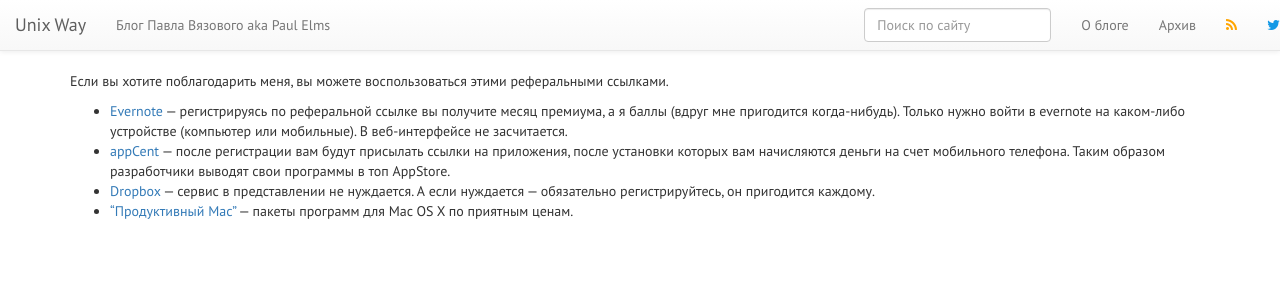
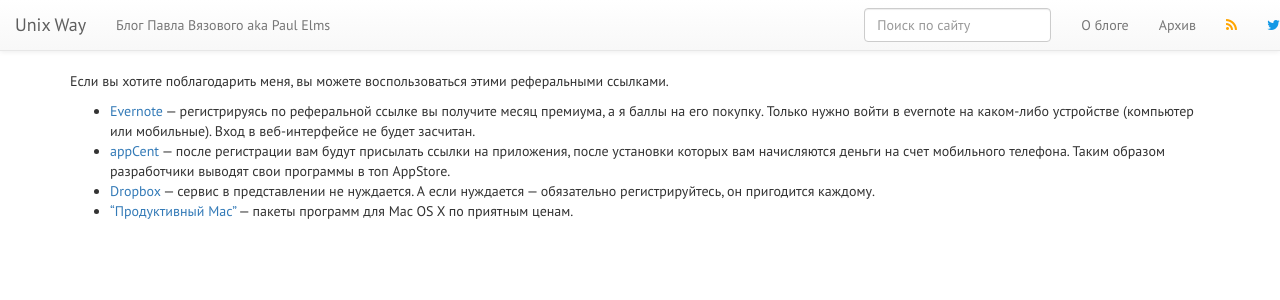
Before and after one commit to vyazovoi/vyazovoi.github.io, a Jekyll site: the page built from thx.md, in a window 1280 px wide. Shown: the top 300 px of the page. Built offline with Jekyll 4.4.1, drawn with Linux system fonts in a browser that asks for light colours; nearby versions of some CDN libraries; Markdown is read by kramdown in place of the engine named in the settings; comment, search, counter and statistics services are not loaded.

Commit message:
fixed thx

```diff
--- a/thx.md
+++ b/thx.md
@@ -5,7 +5,7 @@ layout: default
 
 Если вы хотите поблагодарить меня, вы можете воспользоваться этими реферальными ссылками.
 
-- [Evernote](https://www.evernote.com/referral/Registration.action?uid=38335547&sig=785d07d58338513b7e7813ca1d39fbc7) — регистрируясь по реферальной ссылке вы получите месяц премиума, а я баллы (вдруг мне пригодится когда-нибудь). Только нужно войти в evernote на каком-либо устройстве (компьютер или мобильные). В веб-интерфейсе не засчитается.
+- [Evernote](https://www.evernote.com/referral/Registration.action?uid=38335547&sig=785d07d58338513b7e7813ca1d39fbc7) — регистрируясь по реферальной ссылке вы получите месяц премиума, а я баллы на его покупку. Только нужно войти в evernote на каком-либо устройстве (компьютер или мобильные). Вход в веб-интерфейсе не будет засчитан.
 - [appCent](http://appinday.ru/refi4biz) — после регистрации вам будут присылать ссылки на приложения, после установки которых вам начисляются деньги на счет мобильного телефона. Таким образом разработчики выводят свои программы в топ AppStore.
 - [Dropbox](https://db.tt/RBkbth7p) — сервис в представлении не нуждается. А если нуждается — обязательно регистрируйтесь, он пригодится каждому.
 - ["Продуктивный Mac"](http://www.productivemacs.com/a/375473) — пакеты программ для Mac OS X по приятным ценам.
```
